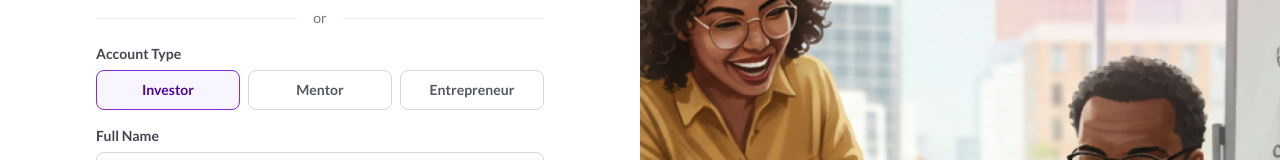
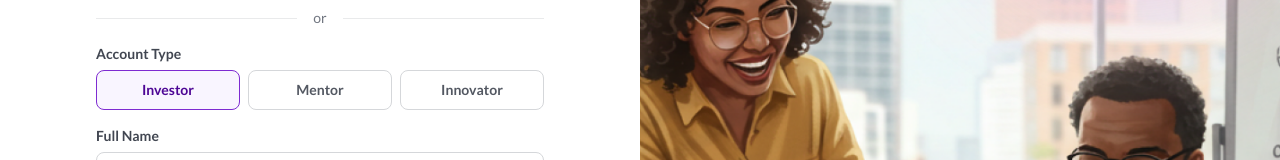
Before and after one commit to StarFeeds/Starfeeds, a Next.js app in the folder frontend/: page /register in a window 1280 px wide. Shown: the part 260-420 px from the top of the page. Built offline with nearby package versions, Linux system fonts and the light colour scheme; no server answers.

Commit message:
Rename register role option Entrepreneur -> Innovator
Co-Authored-By: Claude Opus 4.8 <noreply@anthropic.com>

```diff
--- a/frontend/app/(auth)/register/page.tsx
+++ b/frontend/app/(auth)/register/page.tsx
@@ -8,7 +8,7 @@ import { useAuth } from "@/lib/context/auth";
 import { AuthHero, SocialButtons, OrDivider } from "@/components/auth-ui";
 import { Logo } from "@/components/Logo";
 
-const ACCOUNT_TYPES = ["Investor", "Mentor", "Entrepreneur"] as const;
+const ACCOUNT_TYPES = ["Investor", "Mentor", "Innovator"] as const;
 type AccountType = (typeof ACCOUNT_TYPES)[number];
 
 function passwordStrength(pw: string): { label: string; level: 0 | 1 | 2 | 3 } {
```
